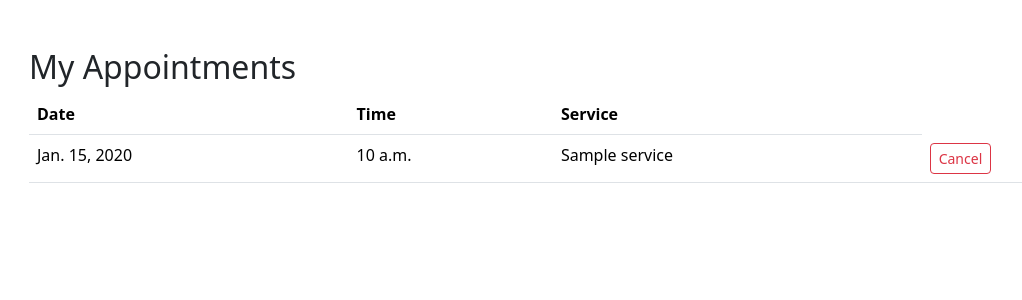
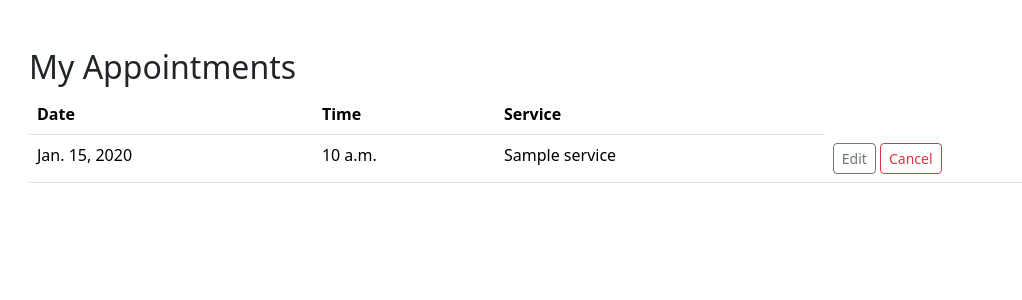
Before and after one commit to NorfolkTate/honeys-hair, a Django app: template booking/templates/booking/my_bookings.html in a window 1280 px wide. Shown: the part 56-356 px from the top of the page, without its empty margins (53-1075 px from the left). Run offline with Django 5.2, Linux system fonts and the light colour scheme; the template is opened without the code that fills it: values that come from a table or form of the project are taken from there, others are empty; tables that the repository leaves empty hold one stand-in row (values such as "Sample post").

Commit message:
add edit booking button to my bookings

```diff
--- a/booking/templates/booking/my_bookings.html
+++ b/booking/templates/booking/my_bookings.html
@@ -17,6 +17,7 @@
           <td>{{ b.time }}</td>
           <td>{{ b.service.name }}</td>
         <td class="text-nowrap">
+            <a class="btn btn-sm btn-outline-secondary" href="{% url 'edit_booking' b.pk %}">Edit</a>
             <a class="btn btn-sm btn-outline-danger" href="{% url 'cancel_booking' b.pk %}">Cancel</a>
         </td>
         </tr>
```
